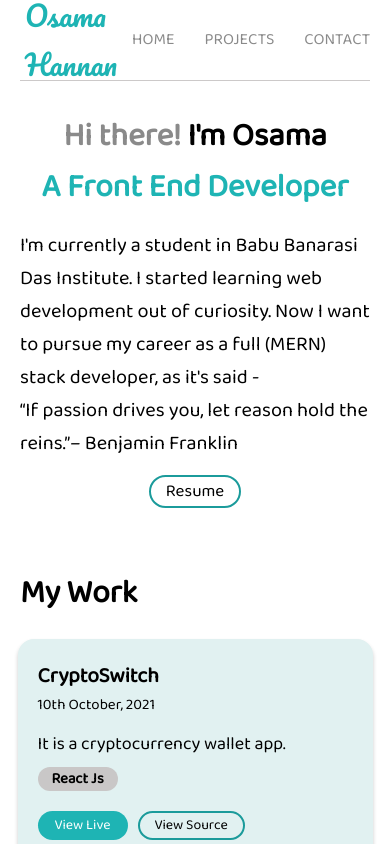
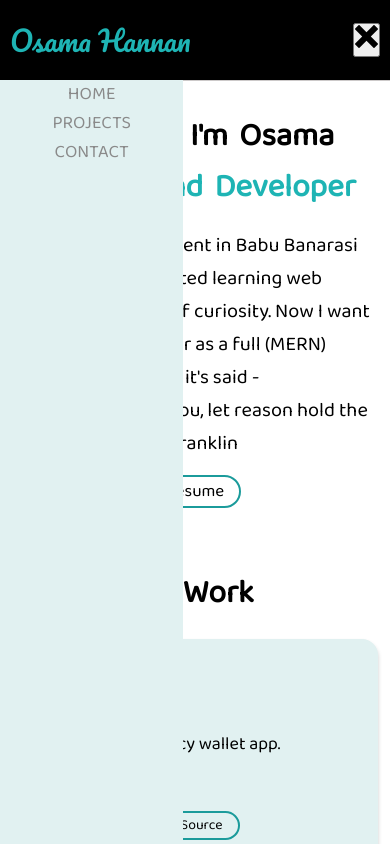
Before and after one commit to osamahannan/Portfolio-2.0, a React (Create React App) app: page / in a window 390 px wide. Shown: the top 844 px of the page. Built offline with nearby package versions, Linux system fonts and the light colour scheme.

Commit message:
added hamburger menu for responsive design

```diff
--- a/src/Components/Home.js
+++ b/src/Components/Home.js
@@ -10,15 +10,22 @@ import css from "../Assets/css.png";
 import github from "../Assets/github.png";
 
 const Home = () => {
-
   // const isTablet = useMediaQuery({ query: "(min-width: 1100px)" });
   const isMobile = useMediaQuery({ query: "(min-width: 650px)" });
 
   return (
     <div className="home">
       <div className="about">
-        <h1><span className ="there">Hi there!</span> {!isMobile ? <span className="osama">I'm Osama</span> : ""} </h1>
-        <h1>{isMobile ? <span className="osama">I'm Osama</span> : ""} <span className="developer">A Front End Developer</span></h1>
+        <div className="profile">
+          <h1>
+            <span className="there">Hi there!</span>{" "}
+            {!isMobile ? <span className="osama">I'm Osama</span> : ""}{" "}
+          </h1>
+          <h1>
+            {isMobile ? <span className="osama">I'm Osama</span> : ""}{" "}
+            <span className="developer">A Front End Developer</span>
+          </h1>
+        </div>
         <p>
           I'm currently a student in Babu Banarasi Das Institute. I started
           learning web development out of curiosity. Now I want to pursue my
--- a/src/Components/Navbar.js
+++ b/src/Components/Navbar.js
@@ -1,20 +1,39 @@
-import React from 'react'
+import React, { useState } from "react";
 import { Link } from "react-router-dom";
+import { GiHamburgerMenu } from "react-icons/gi";
+import { ImCross } from "react-icons/im";
+import { useMediaQuery } from "react-responsive";
 
 const Navbar = () => {
+  const isMobile = useMediaQuery({ query: "(max-width: 650px)" });
+  const [showMenu, setShowMenu] = useState(true);
+
   return (
     <div className="navbar">
       <div className="logo">
-                <Link to="/" className="osamahannan">Osama Hannan</Link>
+        <Link to="/" className="osamahannan">
+          Osama Hannan
+        </Link>
       </div>
 
-            <ul>
-                <li><Link to="/"> HOME </Link></li>
-                <li><Link to="/projects"> PROJECTS </Link></li>
-                <li><Link to="#/"> CONTACT </Link></li>
+      {isMobile ? (<button onClick={()=>setShowMenu(!showMenu)}>
+        {showMenu ? <ImCross className="cross" /> : <GiHamburgerMenu className="hamburger" />} </button>
+      ) : ""}
+
+      <ul className={showMenu ? "hidden active" : "hidden"}>
+        <li>
+          <Link to="/" onClick={() => setShowMenu(false)}> HOME </Link>
+        </li>
+        <li>
+          <Link to="/projects" onClick={() => setShowMenu(false)}> PROJECTS </Link>
+        </li>
+        <li>
+          <Link to="#/" onClick={() => setShowMenu(false)}> CONTACT </Link>
+        </li>
       </ul>
+
     </div>
-    )
-}
+  );
+};
 
-export default Navbar
+export default Navbar;
--- a/src/index.css
+++ b/src/index.css
@@ -36,6 +36,19 @@
   display: flex;
 }
 
+.active {
+  display: flex;
+  flex-direction: column;
+}
+
+.hamburger {
+  font-size: 30px;
+}
+
+.cross {
+  font-size: 23px;
+}
+
 .navbar ul li {
   list-style: none;
   margin: 0 5px;
@@ -62,6 +75,16 @@
   display: flex;
   flex-direction: column;
   margin-top: 60px;
+}
+
+.profile {
+  display: flex;
+  flex-direction: column;
+  justify-content: center;
+}
+
+.profile h1 {
+  word-spacing: 5px;
 }
 
 .there {
@@ -205,7 +228,7 @@
   display: flex;
   justify-content: space-between;
   align-items: center;
-  height: 13vh;
+  height: 15.5vh;
   margin-top: 60px;
   border-top: 1px solid rgb(204, 201, 201);
 }
@@ -268,28 +291,100 @@
 @media only screen and (max-width: 900px) {
   .App {
     width: unset;
+  }
+
+  .home,
+  .contact,
+  .projects {
     padding: 0 20px;
   }
+
+  .navbar {
+    height: 80px;
+    padding: 0 10px;
+  }
+
 }
 
 @media only screen and (max-width: 650px) {
+
+  .navbar {
+    position: sticky;
+    top: 0;
+    bottom: 0;
+  }
+
+  .navbar::before {
+    content: "";
+    position: absolute;
+    background-color: black;
+    top: 0;
+    left: 0;
+    height: 100%;
+    width: 100%;
+    z-index: -1;
+    opacity: 1;
+  }
 
   .about {
     align-items: center;
     margin-top: 30px;
   }
 
+  .profile {
+    justify-content: unset;
+    align-items: center;
+  }
+
+  .profile h1 {
+    text-align: center;
+  }
+
+  .project-container,
+  .skills {
+    align-items: center;
+  }
+
   .project-card {
     flex-direction: column;
     align-items: center;
+    width: 100%;
   }
 
   .card {
-    width: 90%;
+    width: 93%;
   }
 
   .middle {
     margin: 0;
   }
 
+  .contact {
+    flex-direction: column;
+    height: 18vh;
+    justify-content: space-evenly;
+  }
+
+  .hidden {
+    display: flex;
+    flex-direction: column;
+    position: fixed;
+    align-items: center;
+    left: -100%;
+    top: 80px;
+    height: 100%;
+    background-color: rgb(225, 241, 241);
+    width: 47%;
+    transition: 0.3s all ease;
+    border-radius: 0 0 15px 0;
+  }
+
+  .hidden a {
+    font-size: 18px;
+    margin-top: 40px;
+  }
+
+  .hidden.active {
+    left: 0%;
+  }
 }
```
Lines whose indentation alone changed are shown as unchanged.
